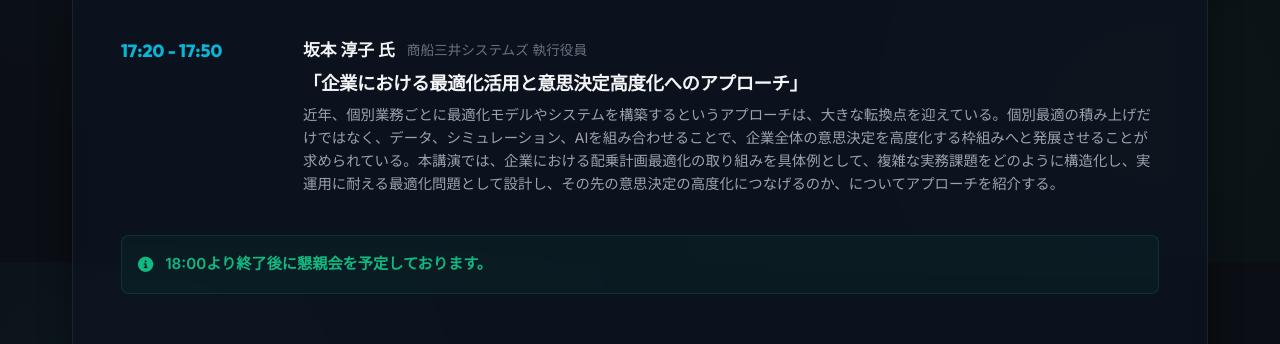
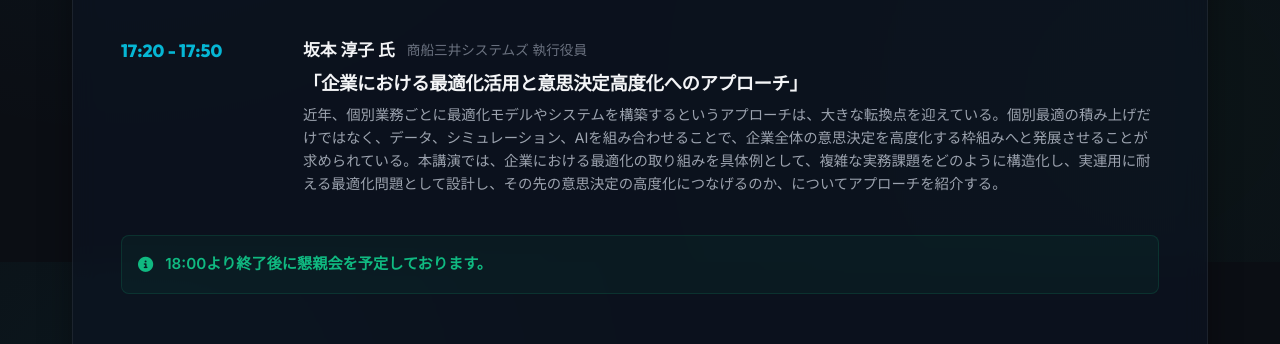
Before and after one commit to moai-lab-jp/moai-forum-hp, a website built with Vite: page index.html in a window 1280 px wide. Shown: the part 2938-3282 px from the top of the page. Built offline with nearby package versions, Linux system fonts and the light colour scheme.

Commit message:
坂本さんアブスト修正

```diff
--- a/index.html
+++ b/index.html
@@ -256,7 +256,7 @@
                 </div>
                 <h5 class="lecture-title">「企業における最適化活用と意思決定高度化へのアプローチ」</h5>
                 <p class="lecture-abstract">
-                  近年、個別業務ごとに最適化モデルやシステムを構築するというアプローチは、大きな転換点を迎えている。個別最適の積み上げだけではなく、データ、シミュレーション、AIを組み合わせることで、企業全体の意思決定を高度化する枠組みへと発展させることが求められている。本講演では、企業における配乗計画最適化の取り組みを具体例として、複雑な実務課題をどのように構造化し、実運用に耐える最適化問題として設計し、その先の意思決定の高度化につなげるのか、についてアプローチを紹介する。
+                  近年、個別業務ごとに最適化モデルやシステムを構築するというアプローチは、大きな転換点を迎えている。個別最適の積み上げだけではなく、データ、シミュレーション、AIを組み合わせることで、企業全体の意思決定を高度化する枠組みへと発展させることが求められている。本講演では、企業における最適化の取り組みを具体例として、複雑な実務課題をどのように構造化し、実運用に耐える最適化問題として設計し、その先の意思決定の高度化につなげるのか、についてアプローチを紹介する。
                 </p>
               </div>
             </div>
```
